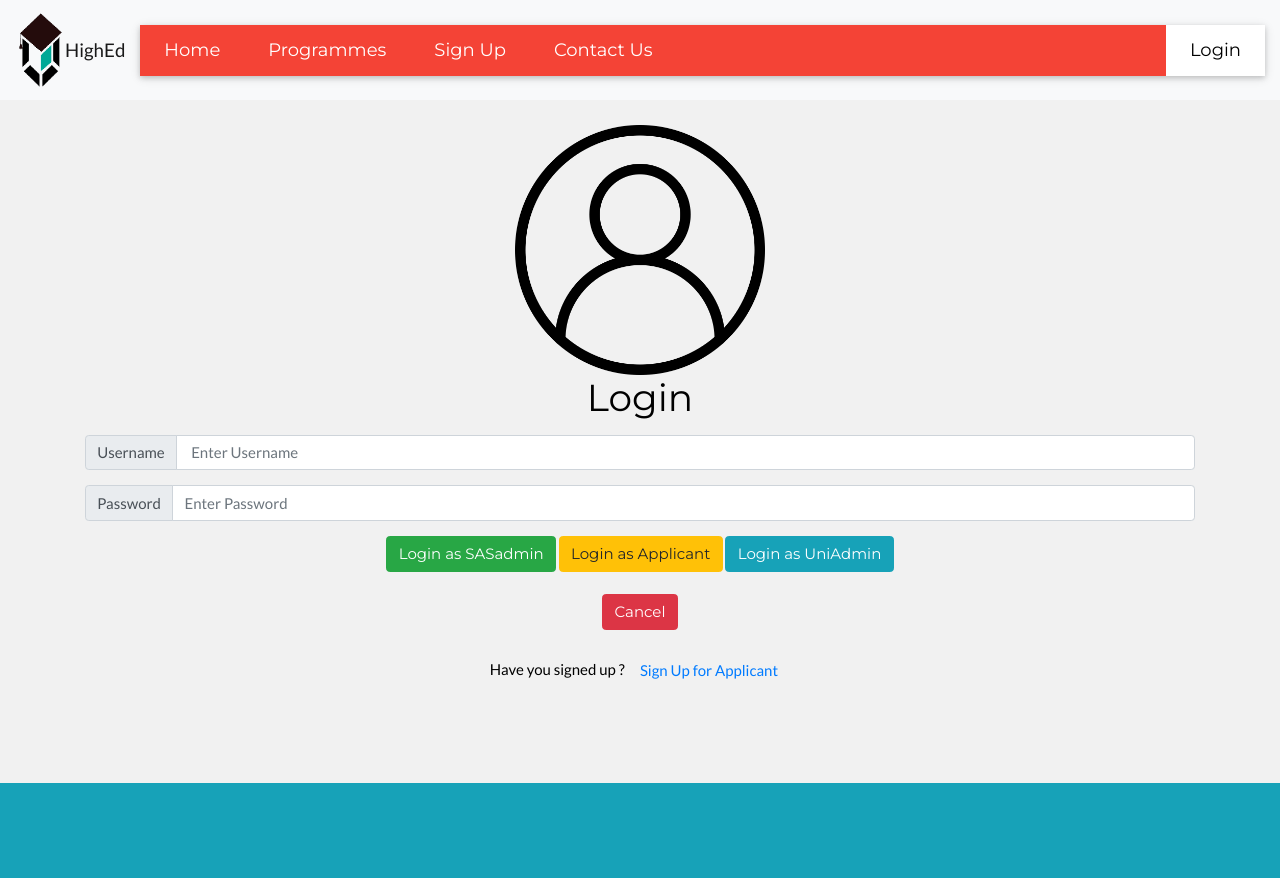
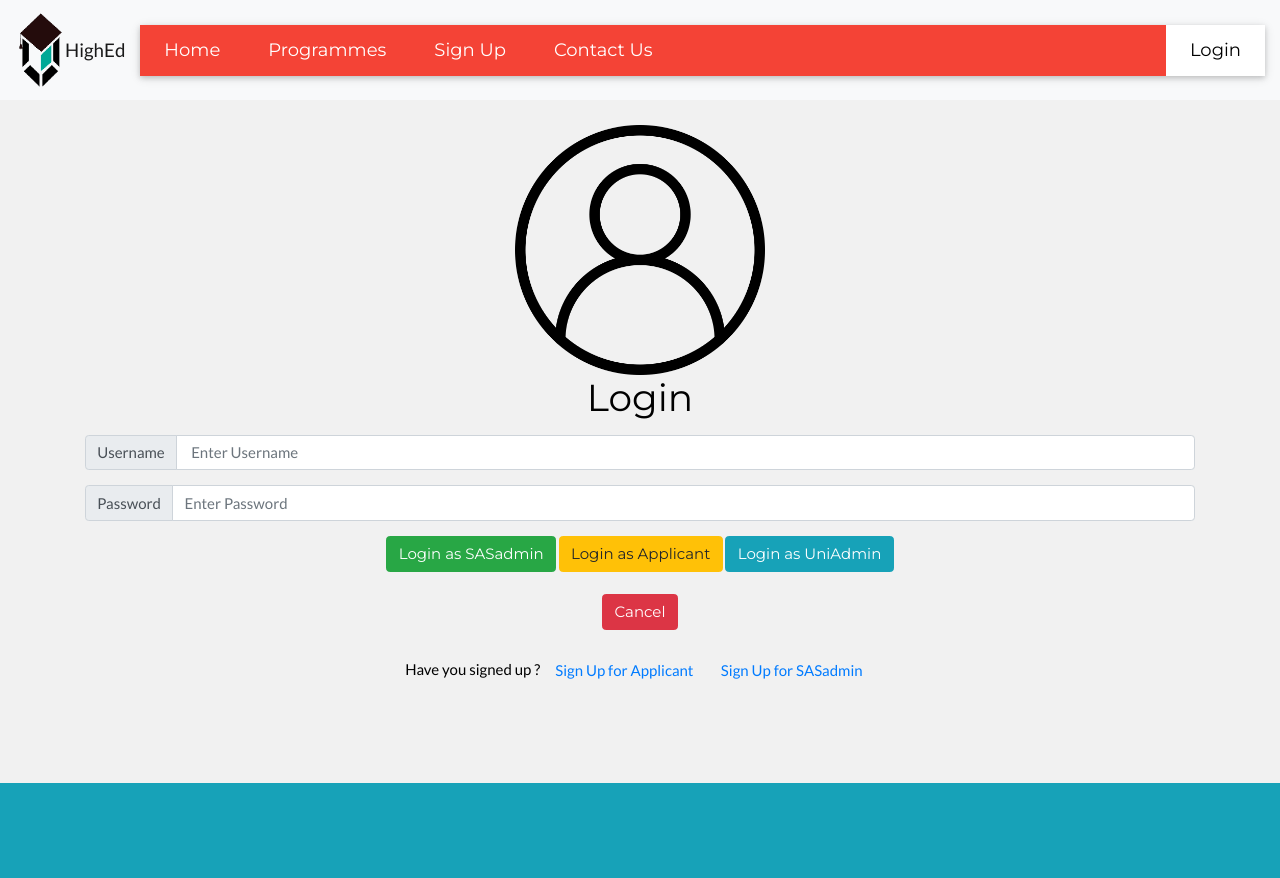
Before and after one commit to dianaDanial/Assignment-2-SE, a PHP site: page /login.php in a window 1280 px wide. Shown: the top 878 px of the page. Run offline with PHP 8.4, Linux system fonts and the light colour scheme.

Commit message:
Update login.php

```diff
--- a/login.php
+++ b/login.php
@@ -28,19 +28,19 @@
       <a class="navbar-brand" href="index.html"style="font-family: "Times New Roman", Times, serif;">HighEd</a>
     <div class="w3-bar w3-red w3-card w3-left-align w3-large">
       <a class="w3-bar-item w3-button w3-hide-medium w3-hide-large w3-right w3-padding-large w3-hover-white w3-large w3-red" href="javascript:void(0);" onclick="myFunction()" title="Toggle Navigation Menu"><i class="fa fa-bars"></i></a>
-      <a href="#" class="w3-bar-item w3-button w3-hide-small w3-padding-large w3-hover-white">Home</a>
-      <a href="#" class="w3-bar-item w3-button w3-hide-small w3-padding-large w3-hover-white">Programmes</a>
-      <a href="#" class="w3-bar-item w3-button w3-hide-small w3-padding-large w3-hover-white">Sign Up</a>
-      <a href="#" class="w3-bar-item w3-button w3-hide-small w3-padding-large w3-hover-white">Contact Us</a>
-      <a href="#" class="w3-bar-item w3-button w3-padding-large w3-white"  style="float:right">Login</a>
+      <a href="index.php" class="w3-bar-item w3-button w3-hide-small w3-padding-large w3-hover-white">Home</a>
+      <a href="programmes.php" class="w3-bar-item w3-button w3-hide-small w3-padding-large w3-hover-white">Programmes</a>
+      <a href="signUpSASadmin.php" class="w3-bar-item w3-button w3-hide-small w3-padding-large w3-hover-white">Sign Up</a>
+      <a href="contactUs.php" class="w3-bar-item w3-button w3-hide-small w3-padding-large w3-hover-white">Contact Us</a>
+      <a href="login.php" class="w3-bar-item w3-button w3-padding-large w3-white"  style="float:right">Login</a>
     </div>
 
     <!-- Navbar on small screens -->
     <div id="navDemo" class="w3-bar-block w3-white w3-hide w3-hide-large w3-hide-medium w3-large">
-      <a href="#" class="w3-bar-item w3-button w3-padding-large">Home</a>
-      <a href="#" class="w3-bar-item w3-button w3-padding-large">Programmes</a>
-      <a href="#" class="w3-bar-item w3-button w3-padding-large">Sign Up</a>
-      <a href="#" class="w3-bar-item w3-button w3-padding-large">Contact Us</a>
+      <a href="index.php" class="w3-bar-item w3-button w3-padding-large">Home</a>
+      <a href="programmes.php" class="w3-bar-item w3-button w3-padding-large">Programmes</a>
+      <a href="signUpSASadmin.php" class="w3-bar-item w3-button w3-padding-large">Sign Up</a>
+      <a href="contactUs.php" class="w3-bar-item w3-button w3-padding-large">Contact Us</a>
     </div>
   </div>
   <div class="w3-container w3-light-grey w3-center" style="padding:80px 16px; "
@@ -77,6 +77,7 @@
         <div class="text-center">
         <xlarge><P>Have you signed up ?</xlarge>
           <a class="btn btn-link" href="SignUp.html" role="button">Sign Up for Applicant</a>
+          <a class="btn btn-link" href="signUpSASadmin.php" role="button">Sign Up for SASadmin</a>
         </div>
       </div>
     </div>
```
